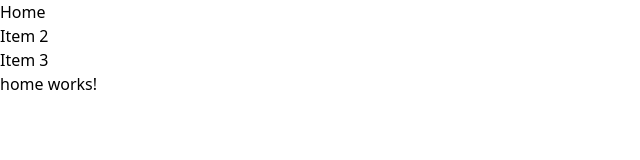
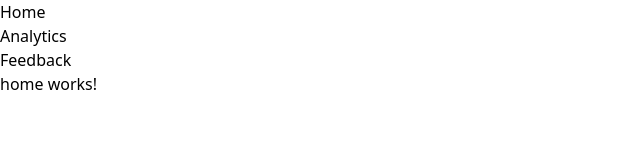
Before and after one commit to VaggelisKa/angular-google-forms, an Angular app: page / in a window 1280 px wide. Shown: the top 160 px of the page, without its empty margins (0-640 px from the left). Built offline with nearby package versions, Linux system fonts and the light colour scheme.

Commit message:
Adding ngFor for links

```diff
--- a/src/app/components/navigation/navigation.component.html
+++ b/src/app/components/navigation/navigation.component.html
@@ -1,9 +1,9 @@
 <nav class="fixed top-10 left-1/2 -translate-x-1/2">
   <ul class="menu menu-horizontal bg-base-300 rounded-box">
-    <li>
-      <a routerLinkActive="bg-gray-600" routerLink="/">Home</a>
+    <li *ngFor="let link of links">
+      <a routerLinkActive="bg-gray-600" [routerLink]="link.path">{{
+        link.name
+      }}</a>
     </li>
-    <li><a>Item 2</a></li>
-    <li><a>Item 3</a></li>
   </ul>
 </nav>
--- a/src/app/components/navigation/navigation.component.ts
+++ b/src/app/components/navigation/navigation.component.ts
@@ -1,14 +1,19 @@
 import { Component, OnInit } from '@angular/core';
+
+type UrlLink = { name: string; path: string };
 
 @Component({
   selector: 'app-navigation',
-  templateUrl: './navigation.component.html'
+  templateUrl: './navigation.component.html',
 })
 export class NavigationComponent implements OnInit {
+  readonly links: UrlLink[] = [
+    { name: 'Home', path: '/' },
+    { name: 'Analytics', path: '/analytics' },
+    { name: 'Feedback', path: '/feedback' },
+  ];
 
-  constructor() { }
+  constructor() {}
 
-  ngOnInit(): void {
-  }
-
+  ngOnInit(): void {}
 }
```
